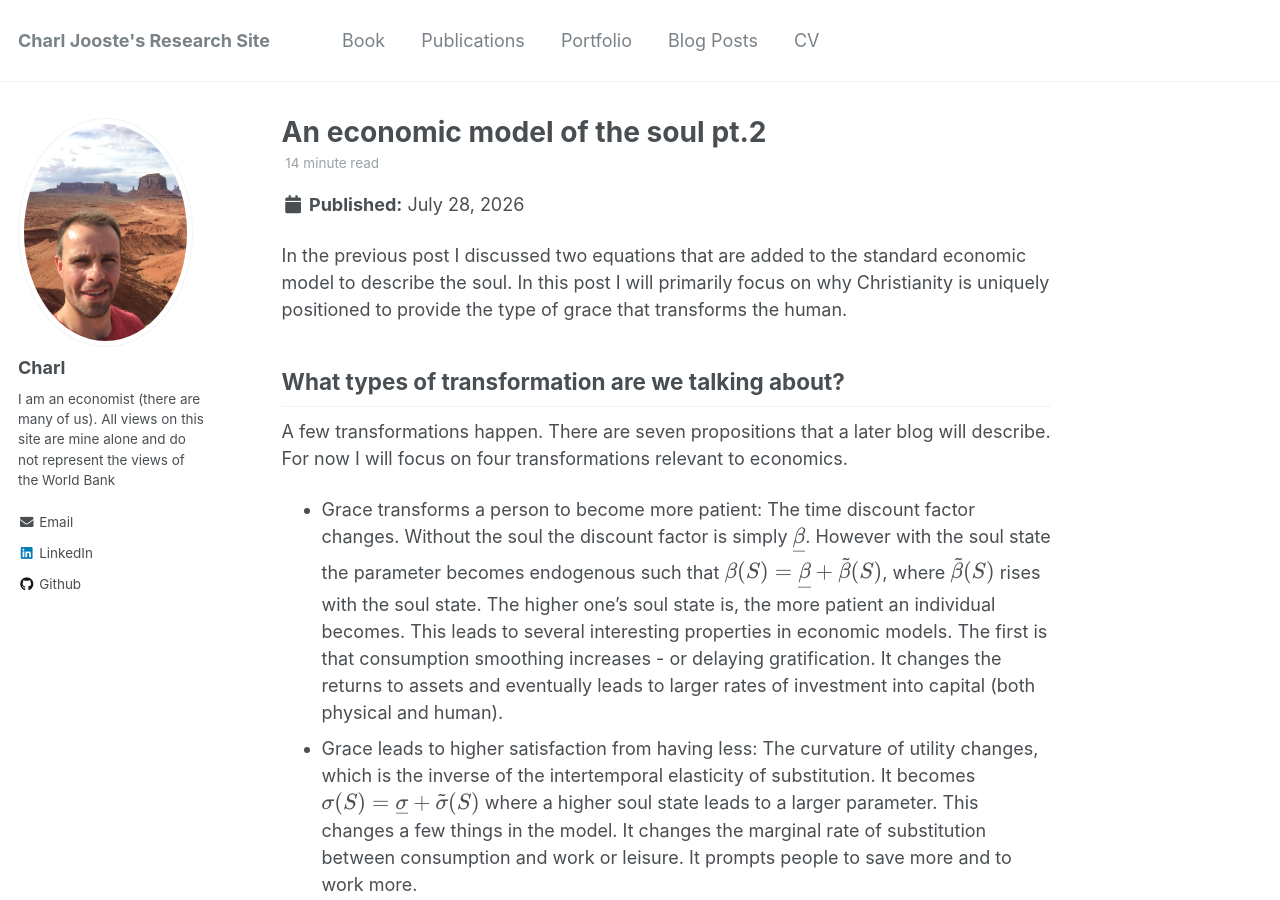
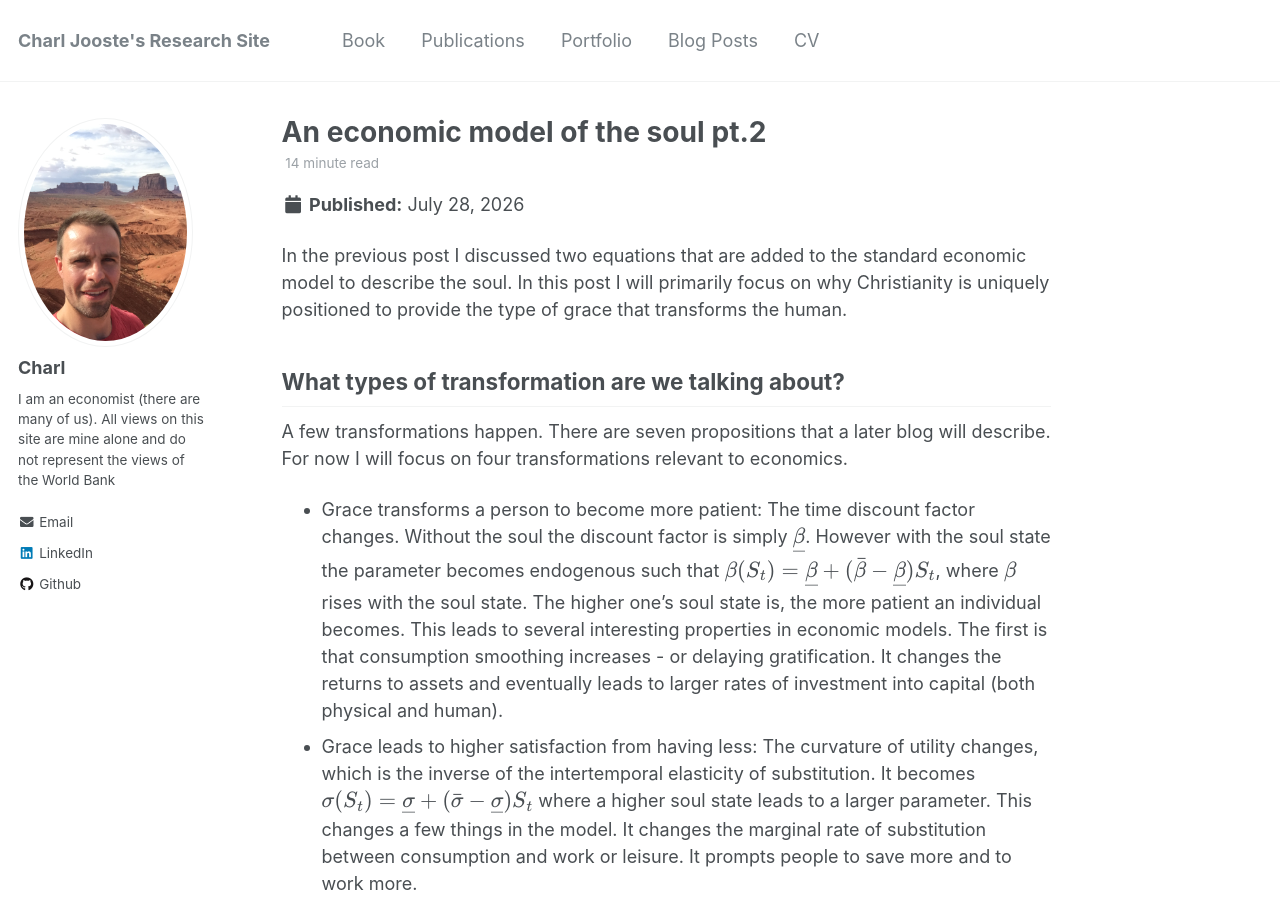
Before and after one commit to charlj/charlj.github.io, a Jekyll site: the page built from _posts/2026-07-28-SoulEcon2.md, in a window 1280 px wide and 900 px high. Built offline with Jekyll 4.4.1, drawn with Linux system fonts in a browser that asks for light colours; formulas are drawn with MathJax 3.

Commit message:
Fix patience and satiation functional forms in pt.2
Both were written as an undefined tilde term. They are linear in the
soul state in the paper. Also drops the orphaned \tilde{\beta}, which
no longer appeared in the equation it referred to.

Co-Authored-By: Claude Opus 5 (1M context) <noreply@anthropic.com>

```diff
--- a/_posts/2026-07-28-SoulEcon2.md
+++ b/_posts/2026-07-28-SoulEcon2.md
@@ -13,8 +13,8 @@ In the previous post I discussed two equations that are added to the standard ec
 
 A few transformations happen. There are seven propositions that a later blog will describe. For now I will focus on four transformations relevant to economics.
 
-- Grace transforms a person to become more patient: The time discount factor changes. Without the soul the discount factor is simply $\underline{\beta}$. However with the soul state the parameter becomes endogenous such that $\beta (S) = \underline{\beta}+\tilde{\beta} (S)$, where $\tilde{\beta} (S)$ rises with the soul state. The higher one's soul state is, the more patient an individual becomes. This leads to several interesting properties in economic models. The first is that consumption smoothing increases - or delaying gratification. It changes the returns to assets and eventually leads to larger rates of investment into capital (both physical and human).
-- Grace leads to higher satisfaction from having less: The curvature of utility changes, which is the inverse of the intertemporal elasticity of substitution. It becomes $\sigma (S) = \underline{\sigma}+\tilde{\sigma} (S)$ where a higher soul state leads to a larger parameter. This changes a few things in the model. It changes the marginal rate of substitution between consumption and work or leisure. It prompts people to save more and to work more.
+- Grace transforms a person to become more patient: The time discount factor changes. Without the soul the discount factor is simply $\underline{\beta}$. However with the soul state the parameter becomes endogenous such that $\beta (S_t) = \underline{\beta}+(\bar{\beta} - \underline{\beta}) S_t$, where $\beta$ rises with the soul state. The higher one's soul state is, the more patient an individual becomes. This leads to several interesting properties in economic models. The first is that consumption smoothing increases - or delaying gratification. It changes the returns to assets and eventually leads to larger rates of investment into capital (both physical and human).
+- Grace leads to higher satisfaction from having less: The curvature of utility changes, which is the inverse of the intertemporal elasticity of substitution. It becomes $\sigma (S_t) = \underline{\sigma}+(\bar{\sigma} - \underline{\sigma}) S_t$ where a higher soul state leads to a larger parameter. This changes a few things in the model. It changes the marginal rate of substitution between consumption and work or leisure. It prompts people to save more and to work more.
 - Grace makes a person more generous: The model adds generosity into a person's utility function (nothing novel here - this has been done in the altruism literature). Generosity in the utility function is defined as $\psi (S) \frac{g_t^{1-\sigma (S)}}{1-\sigma (S)}$. $\psi$ is a preference shifter. It tells us how much an individual prefers to give. With a higher soul state this preference increases.
 - Grace makes a person more honest: If one can steal or cheat without any consequences then an individual may do so optimally at a limit (it is bad for society, but beneficial at an individual level). In the person's budget constraint a person can "steal" $\theta_t \Pi$ from the firm where they work. Our constraint is $0 \leq \theta_t \leq \bar{\theta} (1-S)$. The higher the soul state, the lower one will want to cheat or steal. From an economics perspective this leads to a higher social welfare gain. I.e., people around you benefit from moral behavior.
 
```
